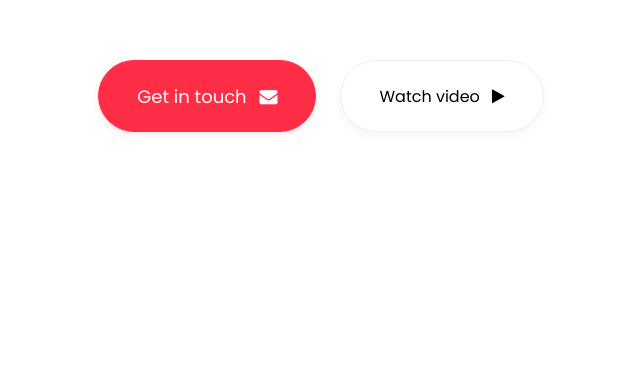
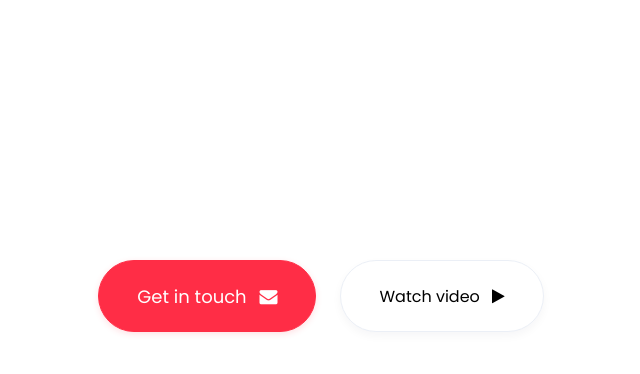
Before and after one commit to NandhipatiGanesh/Awesome-Buttons-with-hover-effects-, a plain HTML site: page index.html in a window 1280 px wide. Shown: the part 168-542 px from the top of the page, without its empty margins (319-959 px from the left). Drawn offline with Linux system fonts and the light colour scheme.

Commit message:
Update index.html

```diff
--- a/index.html
+++ b/index.html
@@ -15,7 +15,7 @@ body {
     align-items: center;
     display: flex;
     justify-content:center;
-    margin: 200px  200px;
+    margin: 400px  200px;
 
 }
 
```
